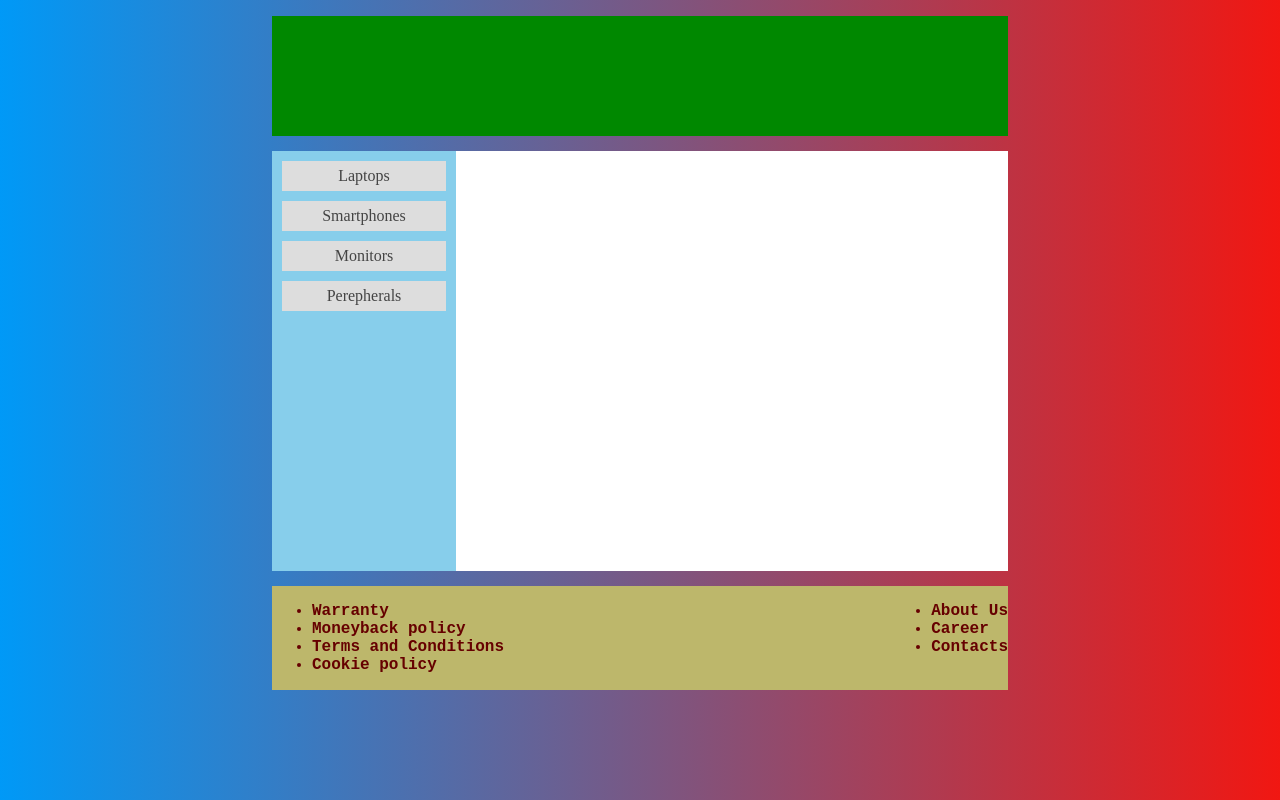
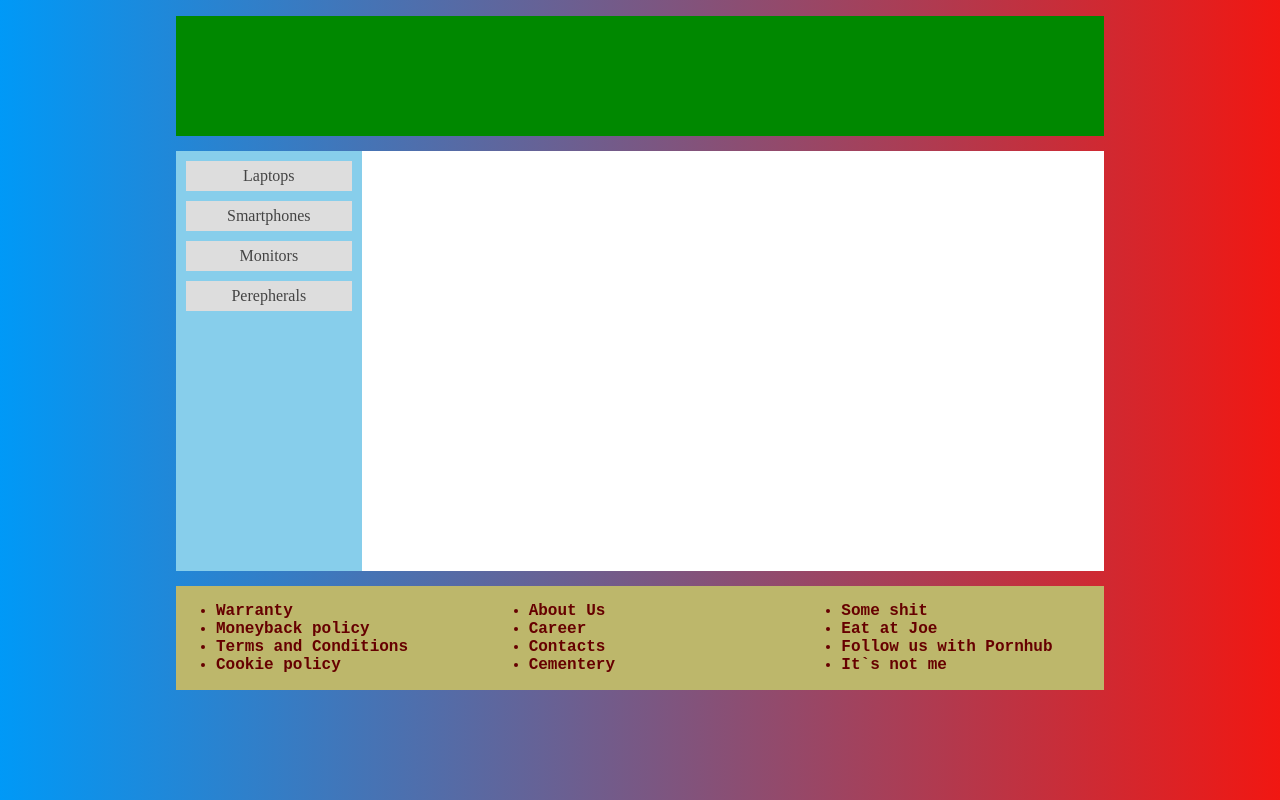
Before and after one commit to deivan/start-as-frontender, a plain HTML site: page product.html in a window 1280 px wide. Drawn offline with Linux system fonts and the light colour scheme.

Commit message:
updated lesson

```diff
--- a/app.js
+++ /dev/null
@@ -1,3 +0,0 @@
-window.onload = () => {
-
-};
--- a/product.html
+++ b/product.html
@@ -1,7 +1,7 @@
 <!DOCTYPE html>
 <html>
   <head>
-    <title>Product List Page</title>
+    <title>Product Details Page</title>
     <meta charset="UTF-8">
     <meta name="viewport" content="width=device-width, initial-scale=1.0">
     <link rel="icon" type="image/x-icon" href="images/favicon.ico">
@@ -27,10 +27,8 @@
                   <a href="#">Perepherals</a>
               </div>
           </aside>
-          <div class="content prouduct-details">
-            <div class="prouduct">
-
-            </div>
+          <div class="content">
+            <div class="prouduct-details"></div>
           </div>
         </main>
       <footer class="footer">
@@ -47,11 +45,18 @@
             <li>About Us</li>
             <li>Career</li>
             <li>Contacts</li>
+            <li>Cementery</li>
           </ul>
-        </ul>
+        </div>
+        <div class="footer__some">
+          <ul>
+            <li>Some shit</li>
+            <li>Eat at Joe</li>
+            <li>Follow us with Pornhub</li>
+            <li>It`s not me</li>
+          </ul>
         </div>
       </footer>
     </div>
-    <script src="app.js"></script>
   </body>
 </html>
--- a/styles.css
+++ b/styles.css
@@ -5,7 +5,7 @@ body {
   background-image: linear-gradient(to right,#0099f7, #f11712);
 }
 .container {
-    width: 768px;
+    width: 960px;
     box-sizing: border-box;
     padding: 16px;
     margin: 0 auto;
@@ -18,7 +18,7 @@ body {
 .main {
     width: 100%;
     display: grid;
-    grid-template-columns: 1fr 3fr;
+    grid-template-columns: 1fr 4fr;
     background-color: #fff;
     margin-top: 15px;
 }
@@ -59,8 +59,9 @@ body {
     font-family:'Courier New', Courier, monospace;
     font-weight: 700;
     margin-top: 15px;
-    display: flex;
-    justify-content: space-between;
+    display: grid;
+    grid-template-columns: 1fr 1fr 1fr;
+    gap: 10px;
     background-color: darkkhaki;
     color: #600;
 }
```
Also changed, not shown: index.html (+9 -2 lines).
